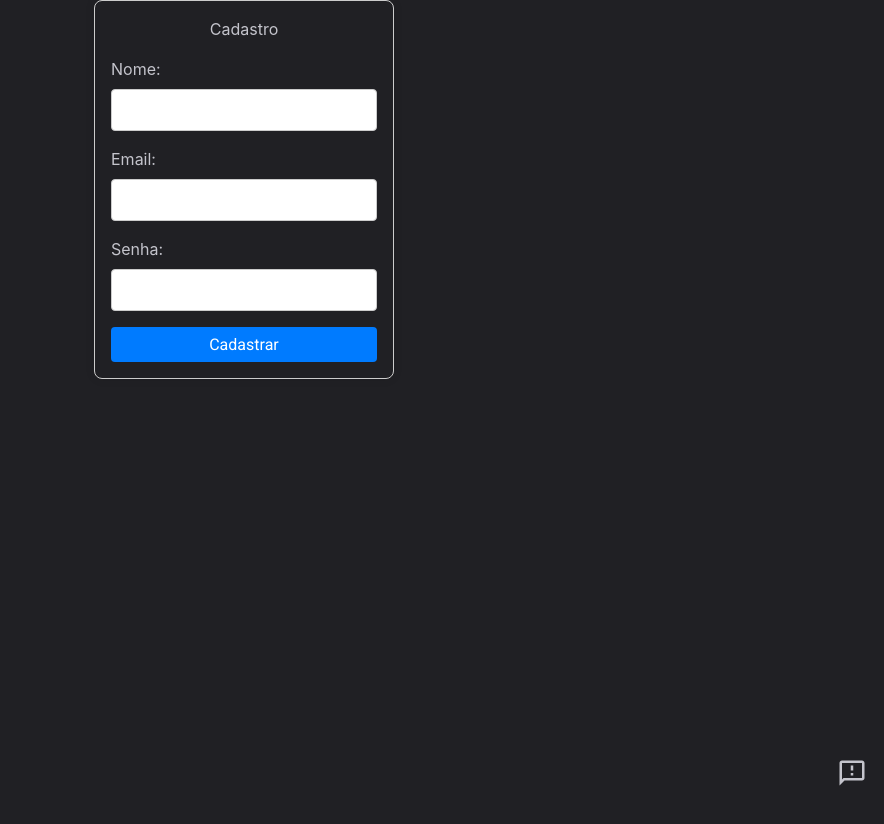
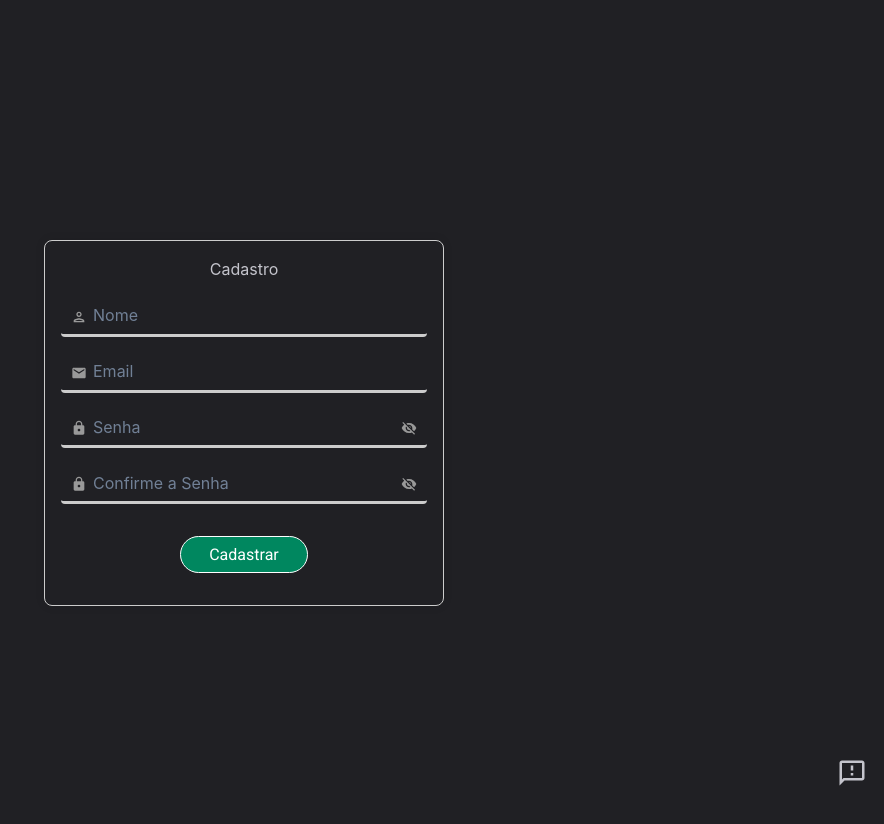
Before and after one commit to JoonhPedro/Front-Transfer-Monitoring, a React (Vite) app: page /signUp in a window 1280 px wide. Shown: the top 824 px of the page, without its empty margins (396-1280 px from the left). Before the commit the page ends 800 px from the top, so only its background shows below. Built offline with nearby package versions, Linux system fonts and the light colour scheme.

Commit message:
fix: styles components

```diff
--- a/src/components/NewTransactionsModal/index.tsx
+++ b/src/components/NewTransactionsModal/index.tsx
@@ -37,7 +37,7 @@ export function NewTransactionsModal() {
       toast({
         title: 'Erro.',
         description: 'Todos os campos obrigatórios devem ser preenchidos.',
-        status: 'error',
+        colorScheme: 'red',
         duration: 1500,
         isClosable: true,
         position: 'top-right',
@@ -57,7 +57,7 @@ export function NewTransactionsModal() {
         toast({
           title: 'Erro.',
           description: 'Erro ao processar dados do usuário.',
-          status: 'error',
+          colorScheme: 'red',
           duration: 1500,
           isClosable: true,
           position: 'top-right',
@@ -70,7 +70,7 @@ export function NewTransactionsModal() {
       toast({
         title: 'Erro.',
         description: 'Usuário não está autenticado.',
-        status: 'error',
+        colorScheme: 'red',
         duration: 1500,
         isClosable: true,
         position: 'top-right',
@@ -97,11 +97,12 @@ export function NewTransactionsModal() {
         isClosable: true,
         position: 'top-right',
       })
+      location.reload()
     } catch (err) {
       toast({
         title: 'Erro.',
         description: 'Ocorreu um erro ao tentar cadastrar a transação.',
-        status: 'error',
+        colorScheme: 'red',
         duration: 1500,
         isClosable: true,
         position: 'top-right',
--- a/src/pages/Acess/login/index.tsx
+++ b/src/pages/Acess/login/index.tsx
@@ -12,10 +12,19 @@ import {
   InputWrapper,
   Icon,
   IconPassword,
+  ButtonLogin,
+  LoginCheck,
 } from './styles'
 import { Link, useNavigate } from 'react-router-dom'
 import { api } from '../../../services/api'
-import { MdEmail, MdLock, MdVisibility, MdVisibilityOff } from 'react-icons/md'
+import {
+  MdEmail,
+  MdLock,
+  MdLogin,
+  MdVisibility,
+  MdVisibilityOff,
+} from 'react-icons/md'
+import { Spinner, useToast } from '@chakra-ui/react'
 
 const LoginComponent: React.FC = () => {
   const [email, setEmail] = useState('')
@@ -24,6 +33,7 @@ const LoginComponent: React.FC = () => {
   const [loading, setLoading] = useState(false)
   const [showPassword, setShowPassword] = useState(false)
   const navigate = useNavigate()
+  const toast = useToast()
 
   useEffect(() => {
     const token = localStorage.getItem('token')
@@ -44,12 +54,23 @@ const LoginComponent: React.FC = () => {
       })
       localStorage.setItem('token', response.data.token)
       localStorage.setItem('user', JSON.stringify(response.data.user))
+      toast({
+        title: 'Login Realizado com Sucesso',
+        status: 'success',
+        duration: 1500,
+        isClosable: true,
+        position: 'top-right',
+      })
       navigate('/transactions')
     } catch (err) {
       if (axios.isAxiosError(err)) {
-        setError('Falha ao fazer login. Verifique seu email e senha.')
-      } else {
-        setError('Erro inesperado. Tente novamente.')
+        toast({
+          title: err.response?.data?.error,
+          colorScheme: 'red',
+          duration: 1500,
+          isClosable: true,
+          position: 'top-right',
+        })
       }
     } finally {
       setLoading(false)
@@ -89,13 +110,30 @@ const LoginComponent: React.FC = () => {
               required
             />
             <IconPassword onClick={() => setShowPassword(!showPassword)}>
-              {showPassword ? <MdVisibilityOff /> : <MdVisibility />}
+              {showPassword ? <MdVisibility /> : <MdVisibilityOff />}
             </IconPassword>
           </InputWrapper>
         </FormGroup>
         <ButtonContainer>
           <Button type="submit" disabled={loading}>
-            {loading ? 'Entrando...' : 'Entrar'}
+            {loading ? (
+              <>
+                <LoginCheck>
+                  Entrando...
+                  <Spinner
+                    color="green.500"
+                    thickness="1px"
+                    speed="0.65s"
+                    emptyColor="gray.200"
+                    size="xs"
+                  />
+                </LoginCheck>
+              </>
+            ) : (
+              <ButtonLogin>
+                <MdLogin /> Entrar
+              </ButtonLogin>
+            )}
           </Button>
           <a href="">Esqueceu a senha ?</a>
         </ButtonContainer>
--- a/src/pages/Acess/login/styles.tsx
+++ b/src/pages/Acess/login/styles.tsx
@@ -46,7 +46,6 @@ export const Input = styled.input`
   border: none;
   border-radius: 4px;
   background: transparent;
-  color: #333;
   border-bottom: 3px solid #ccc;
   transition: 0.5s;
 
@@ -95,6 +94,20 @@ export const ButtonContainer = styled.div`
   }
 `
 
+export const ButtonLogin = styled.div`
+  display: flex;
+  justify-content: center;
+  align-items: center;
+  gap: 10px;
+`
+
+export const LoginCheck = styled.div`
+  display: flex;
+  justify-content: center;
+  align-items: center;
+  gap: 10px;
+`
+
 export const Error = styled.p`
   color: red;
   text-align: center;
--- a/src/pages/Acess/signUp/index.tsx
+++ b/src/pages/Acess/signUp/index.tsx
@@ -2,23 +2,37 @@ import React, { useEffect, useState } from 'react'
 import axios from 'axios'
 import {
   Button,
+  ButtonContainer,
   Container,
   Form,
   FormGroup,
+  Icon,
+  IconPassword,
   Input,
-  Label,
+  InputWrapper,
   Title,
 } from './styles'
 import { api } from '../../../services/api'
 import { useNavigate } from 'react-router-dom'
+import {
+  MdEmail,
+  MdLock,
+  MdOutlinePerson,
+  MdVisibility,
+  MdVisibilityOff,
+} from 'react-icons/md'
+import { useToast } from '@chakra-ui/react'
 
 const SignUpComponent: React.FC = () => {
   const [email, setEmail] = useState('')
   const [password, setPassword] = useState('')
+  const [confirmPassword, setConfirmPassword] = useState('')
   const [name, setName] = useState('')
+  const [showPassword, setShowPassword] = useState(false)
   const [error, setError] = useState('')
   const [loading, setLoading] = useState(false)
   const navigate = useNavigate()
+  const toast = useToast()
 
   useEffect(() => {
     const token = localStorage.getItem('token')
@@ -32,19 +46,42 @@ const SignUpComponent: React.FC = () => {
     setLoading(true)
     setError('')
 
+    if (password !== confirmPassword) {
+      toast({
+        title: 'As senhas não coincidem',
+        status: 'warning',
+        duration: 1500,
+        isClosable: true,
+        position: 'top-right',
+      })
+      setLoading(false)
+      return
+    }
+
     try {
       const response = await api.post('/users', {
         email,
         password,
         name,
       })
+      toast({
+        title: 'Cadastro Realizado com Sucesso',
+        status: 'success',
+        duration: 1500,
+        isClosable: true,
+        position: 'top-right',
+      })
       navigate('/')
       return response
     } catch (err) {
       if (axios.isAxiosError(err)) {
-        setError('Falha ao criar conta. Verifique os dados fornecidos.')
-      } else {
-        setError('Erro inesperado. Tente novamente.')
+        toast({
+          title: err.response?.data?.error,
+          status: 'warning',
+          duration: 1500,
+          isClosable: true,
+          position: 'top-right',
+        })
       }
     } finally {
       setLoading(false)
@@ -56,38 +93,76 @@ const SignUpComponent: React.FC = () => {
       <Title>Cadastro</Title>
       <Form onSubmit={handleSubmit}>
         <FormGroup>
-          <Label htmlFor="name">Nome:</Label>
+          <InputWrapper>
+            <Icon>
+              <MdOutlinePerson />
+            </Icon>
             <Input
               type="text"
+              placeholder="Nome"
               id="name"
               value={name}
               onChange={(e) => setName(e.target.value)}
               required
             />
+          </InputWrapper>
         </FormGroup>
         <FormGroup>
-          <Label htmlFor="email">Email:</Label>
+          <InputWrapper>
+            <Icon>
+              <MdEmail />
+            </Icon>
             <Input
               type="email"
+              placeholder="Email"
               id="email"
               value={email}
               onChange={(e) => setEmail(e.target.value)}
               required
             />
+          </InputWrapper>
         </FormGroup>
         <FormGroup>
-          <Label htmlFor="password">Senha:</Label>
+          <InputWrapper>
+            <Icon>
+              <MdLock />
+            </Icon>
             <Input
-            type="password"
+              type={showPassword ? 'text' : 'password'}
+              placeholder="Senha"
               id="password"
               value={password}
               onChange={(e) => setPassword(e.target.value)}
               required
             />
+            <IconPassword onClick={() => setShowPassword(!showPassword)}>
+              {showPassword ? <MdVisibility /> : <MdVisibilityOff />}
+            </IconPassword>
+          </InputWrapper>
         </FormGroup>
+        <FormGroup>
+          <InputWrapper>
+            <Icon>
+              <MdLock />
+            </Icon>
+            <Input
+              type={showPassword ? 'text' : 'password'}
+              placeholder="Confirme a Senha"
+              id="confirmPassword"
+              value={confirmPassword}
+              onChange={(e) => setConfirmPassword(e.target.value)}
+              required
+            />
+            <IconPassword onClick={() => setShowPassword(!showPassword)}>
+              {showPassword ? <MdVisibility /> : <MdVisibilityOff />}
+            </IconPassword>
+          </InputWrapper>
+        </FormGroup>
+        <ButtonContainer>
           <Button type="submit" disabled={loading}>
             {loading ? 'Criando...' : 'Cadastrar'}
           </Button>
+        </ButtonContainer>
         {error && <Title>{error}</Title>}
       </Form>
     </Container>
--- a/src/pages/Acess/signUp/styles.ts
+++ b/src/pages/Acess/signUp/styles.ts
@@ -1,8 +1,8 @@
 import styled from 'styled-components'
 
 export const Container = styled.div`
-  width: 300px;
-  margin: 0 auto;
+  width: 400px;
+  margin: 15rem auto;
   padding: 1rem;
   border: 1px solid #ccc;
   border-radius: 8px;
@@ -31,22 +31,46 @@ export const Label = styled.label`
 
 export const Input = styled.input`
   width: 100%;
-  padding: 0.5rem;
-  border: 1px solid #ccc;
+  padding: 0.4rem 2rem;
+  border: none;
   border-radius: 4px;
+  background: transparent;
+  border-bottom: 3px solid #ccc;
+  transition: 0.5s;
+
+  &:focus {
+    outline: none;
+    border-radius: 3px;
+    border-bottom: 3px solid ${(props) => props.theme['green-500']};
+    box-shadow:
+      0 0 0 0 ${(props) => props.theme['green-500']} inset,
+      0 0 5px 2px ${(props) => props.theme['green-500']};
+  }
 `
-
+export const ButtonContainer = styled.div`
+  display: flex;
+  justify-content: center;
+  padding: 1rem 0;
+`
 export const Button = styled.button`
   width: 100%;
-  padding: 0.5rem;
-  border: none;
-  border-radius: 4px;
-  background-color: #007bff;
+  padding: 0.5rem 0;
+  width: 35%;
+  border: 1px solid;
+  border-radius: 20px;
+  background-color: ${(props) => props.theme['green-500']};
   color: #fff;
   font-size: 1rem;
   cursor: pointer;
+  transition: 0.3s;
+  position: relative;
   &:disabled {
-    background-color: #ccc;
+    background: transparent;
+    color: ${(props) => props.theme['green-300']};
+  }
+  &:hover {
+    background: transparent;
+    color: ${(props) => props.theme['green-300']};
   }
 `
 
@@ -54,3 +78,23 @@ export const Error = styled.p`
   color: red;
   text-align: center;
 `
+
+export const InputWrapper = styled.div`
+  display: flex;
+  align-items: center;
+  position: relative;
+`
+
+export const Icon = styled.div`
+  position: absolute;
+  left: 10px;
+  color: #999;
+  cursor: pointer;
+`
+
+export const IconPassword = styled.div`
+  position: absolute;
+  right: 10px;
+  color: #999;
+  cursor: pointer;
+`
--- a/src/pages/Relatorios/styles.ts
+++ b/src/pages/Relatorios/styles.ts
@@ -130,15 +130,32 @@ export const Input = styled.div`
     &::placeholder {
       color: ${(props) => props.theme['gray-500']};
     }
+    padding: 0.7rem 2rem;
   }
 `
 
 export const Total = styled.div`
   padding: 0.6rem 1rem;
   margin: 0 1rem;
-  width: 130px;
+  width: 200px;
   background: ${(props) => props.theme['gray-900']};
   border-radius: 10px;
   border: 1px solid;
   opacity: 0.8;
 `
+
+export const InputWrapper = styled.div`
+  display: flex;
+  align-items: center;
+  position: relative;
+`
+
+export const Icon = styled.div`
+  position: absolute;
+  left: 10px;
+  color: #999;
+  cursor: pointer;
+  svg {
+    color: ${(props) => props.theme['green-500']};
+  }
+`
--- a/src/pages/transactions/index.tsx
+++ b/src/pages/transactions/index.tsx
@@ -98,7 +98,7 @@ export function Transactions() {
     if (!transaction) {
       toast({
         title: 'Transação não encontrada.',
-        status: 'error',
+        colorScheme: 'red',
         duration: 1500,
         isClosable: true,
         position: 'top-right',
--- a/src/pages/transactions/layout/components/TableTransactions/index.tsx
+++ b/src/pages/transactions/layout/components/TableTransactions/index.tsx
@@ -1,6 +1,5 @@
 import { Spinner, Table, Td, Th, Thead, Tr } from '@chakra-ui/react'
 import * as Tooltip from '@radix-ui/react-tooltip'
-import { Download } from 'phosphor-react'
 import PaginationComponent from '../../../../../components/Paginations'
 import { formatPrice } from '../../../../../format/price'
 import { TransactionsProps } from '../../../index'
@@ -10,6 +9,7 @@ import {
   TransactionsContainer,
   TransactionsTable,
 } from './styles'
+import { FaFileDownload } from 'react-icons/fa'
 
 export interface TableTransactionsProps {
   loading: boolean
@@ -106,14 +106,14 @@ export function TableTransactions({
                                 <button
                                   onClick={() => handlePdf(transaction.id)}
                                 >
-                                  <Download />
+                                  <FaFileDownload />
                                 </button>
                               </Tooltip.Trigger>
                               <Tooltip.Portal>
                                 <Tooltip.Content
                                   className="TooltipContent"
                                   sideOffset={10}
-                                  side="right"
+                                  side="top"
                                 >
                                   Download PDF
                                 </Tooltip.Content>
```
Also changed, not shown: src/components/User/index.tsx (+9 -0 lines), src/pages/Relatorios/index.tsx (+19 -6 lines). Lines whose indentation alone changed are shown as unchanged.
